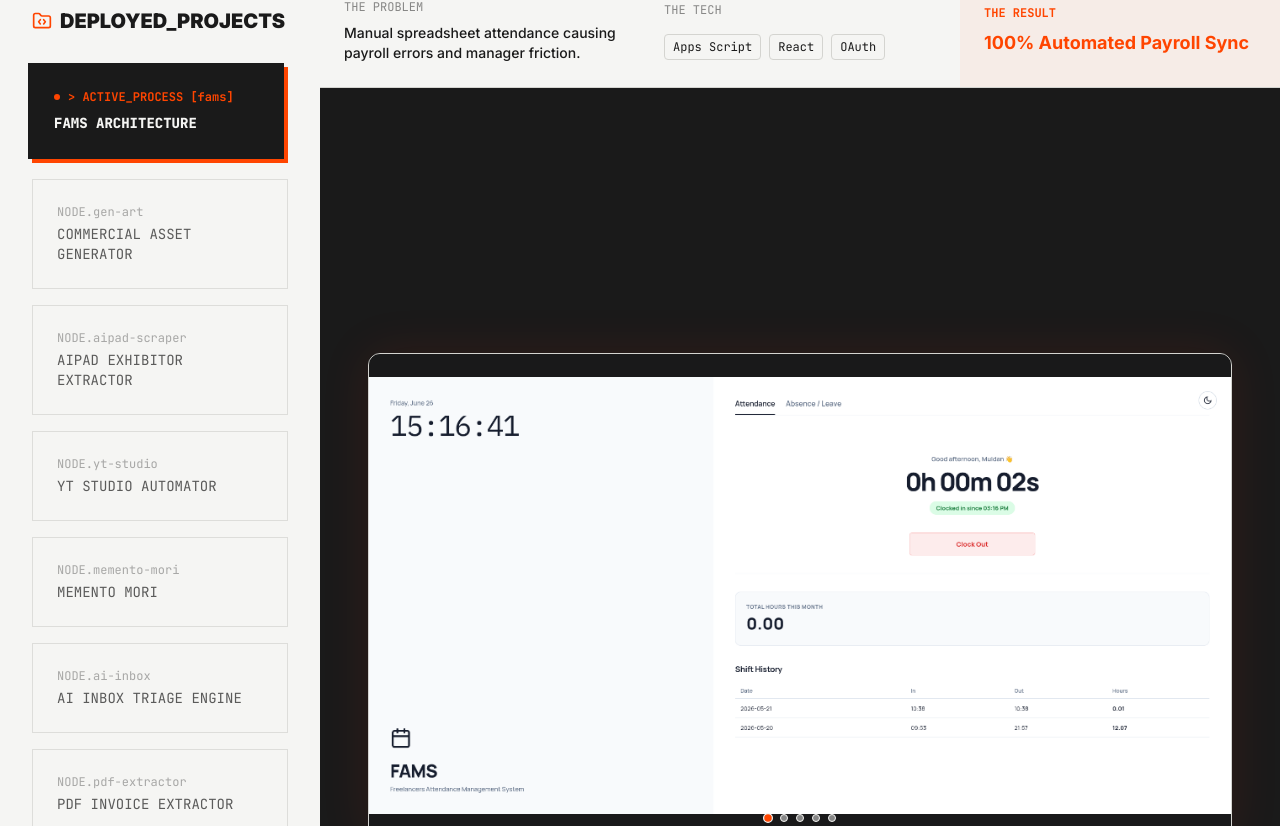
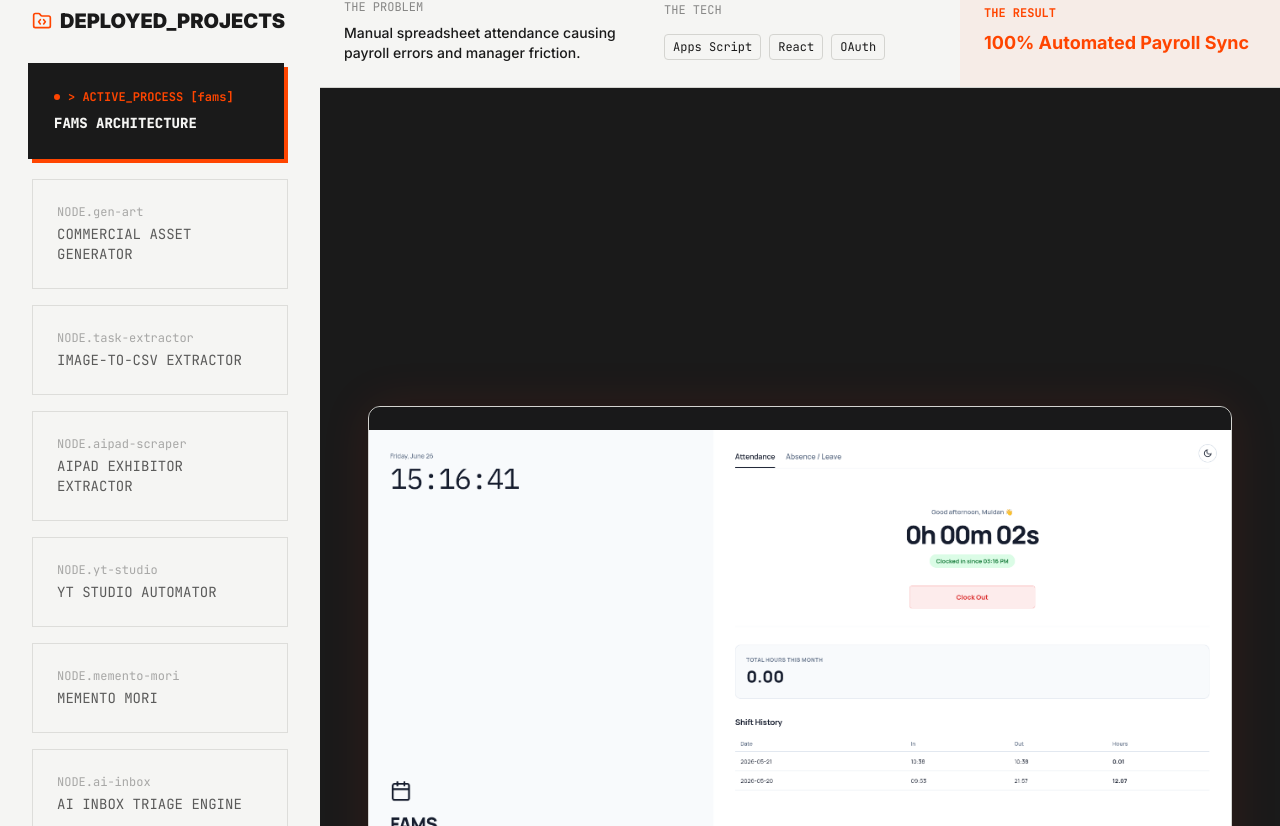
Before and after one commit to mulfunction/portfolio, a Next.js app: page / in a window 1280 px wide. Shown: the part 1229-2055 px from the top of the page. Built offline with nearby package versions, Linux system fonts and the light colour scheme.

Commit message:
feat: add image-to-csv extractor project and fix next/image warnings

```diff
--- a/src/app/page.tsx
+++ b/src/app/page.tsx
@@ -66,6 +66,7 @@ type Project = {
   icon: React.ReactNode;
   image?: string;
   images?: string[];
+  embedUrl?: string;
   command?: string;
   tableFile?: string;
   tableHeaders?: string[];
@@ -103,6 +104,16 @@ const PROJECTS: Project[] = [
     ],
     icon: <Wand2 className="w-4 h-4" />,
     type: "carousel"
+  },
+  {
+    id: "task-extractor",
+    title: "IMAGE-TO-CSV EXTRACTOR",
+    problem: "Manual extraction of text and action items from unstructured images into spreadsheets was causing massive data entry bottlenecks.",
+    tech: ["React", "Gemini API", "Vision AI"],
+    result: "Instant Image-to-CSV",
+    icon: <FileText className="w-4 h-4" />,
+    type: "video",
+    embedUrl: "https://www.loom.com/embed/a966847c012a49dda543222df7a862ce"
   },
   {
     id: "aipad-scraper",
@@ -467,10 +478,10 @@ export default function Home() {
           <Image
             src="/portrait.jpg"
             alt="Muldan Portrait"
-            width={800}
-            height={1000}
+            fill
+            sizes="(max-width: 768px) 100vw, 50vw"
             priority
-            className="w-full h-full object-cover object-center absolute inset-0 grayscale contrast-110 group-hover:grayscale-0 group-hover:contrast-100 transition-all duration-500 opacity-90 mix-blend-luminosity group-hover:mix-blend-normal"
+            className="object-cover object-center absolute inset-0 grayscale contrast-110 group-hover:grayscale-0 group-hover:contrast-100 transition-all duration-500 opacity-90 mix-blend-luminosity group-hover:mix-blend-normal"
           />
           <div className="absolute inset-0 bg-gradient-to-t from-[var(--background)] via-transparent to-transparent opacity-90"></div>
 
@@ -645,6 +656,7 @@ export default function Home() {
                       src={activeProject.images[Math.min(carouselIndex, activeProject.images.length - 1)] || activeProject.images[0]}
                       alt={`${activeProject.title} screenshot ${carouselIndex + 1}`}
                       fill
+                      sizes="(max-width: 1024px) 100vw, 1024px"
                       className="object-contain bg-zinc-900/50"
                       priority
                     />
@@ -681,6 +693,17 @@ export default function Home() {
                 </div>
               </div>
             </div>
+          ) : activeProject.type === "video" && activeProject.embedUrl ? (
+            <div className="flex-grow p-6 md:p-12 flex items-center justify-center relative min-h-[500px]">
+              <div className="relative w-full max-w-4xl aspect-[16/9] border border-[var(--border)] rounded-xl overflow-hidden shadow-[0_0_50px_rgba(255,51,0,0.1)]">
+                <iframe
+                  src={activeProject.embedUrl}
+                  frameBorder="0"
+                  allowFullScreen
+                  className="absolute top-0 left-0 w-full h-full"
+                ></iframe>
+              </div>
+            </div>
           ) : (
             /* Image View */
             <div className="flex-grow p-6 md:p-12 flex items-center justify-center relative min-h-[500px]">
@@ -689,6 +712,7 @@ export default function Home() {
                   src={activeProject.image!}
                   alt={activeProject.title}
                   fill
+                  sizes="(max-width: 1024px) 100vw, 1024px"
                   className="object-cover"
                 />
               </div>
```
Also changed, not shown: 1 other file (tests, documents, lock files or other folders).
